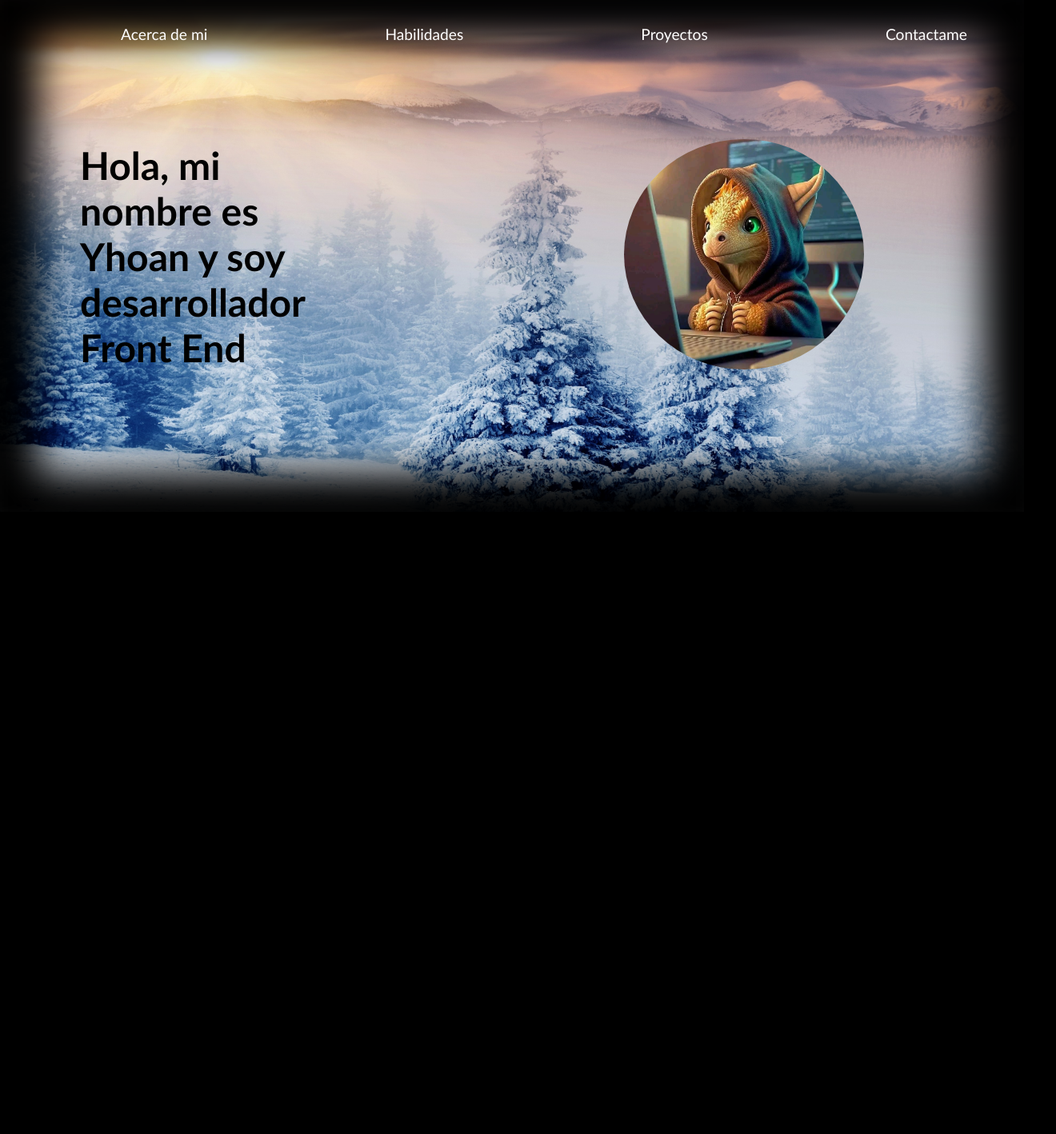
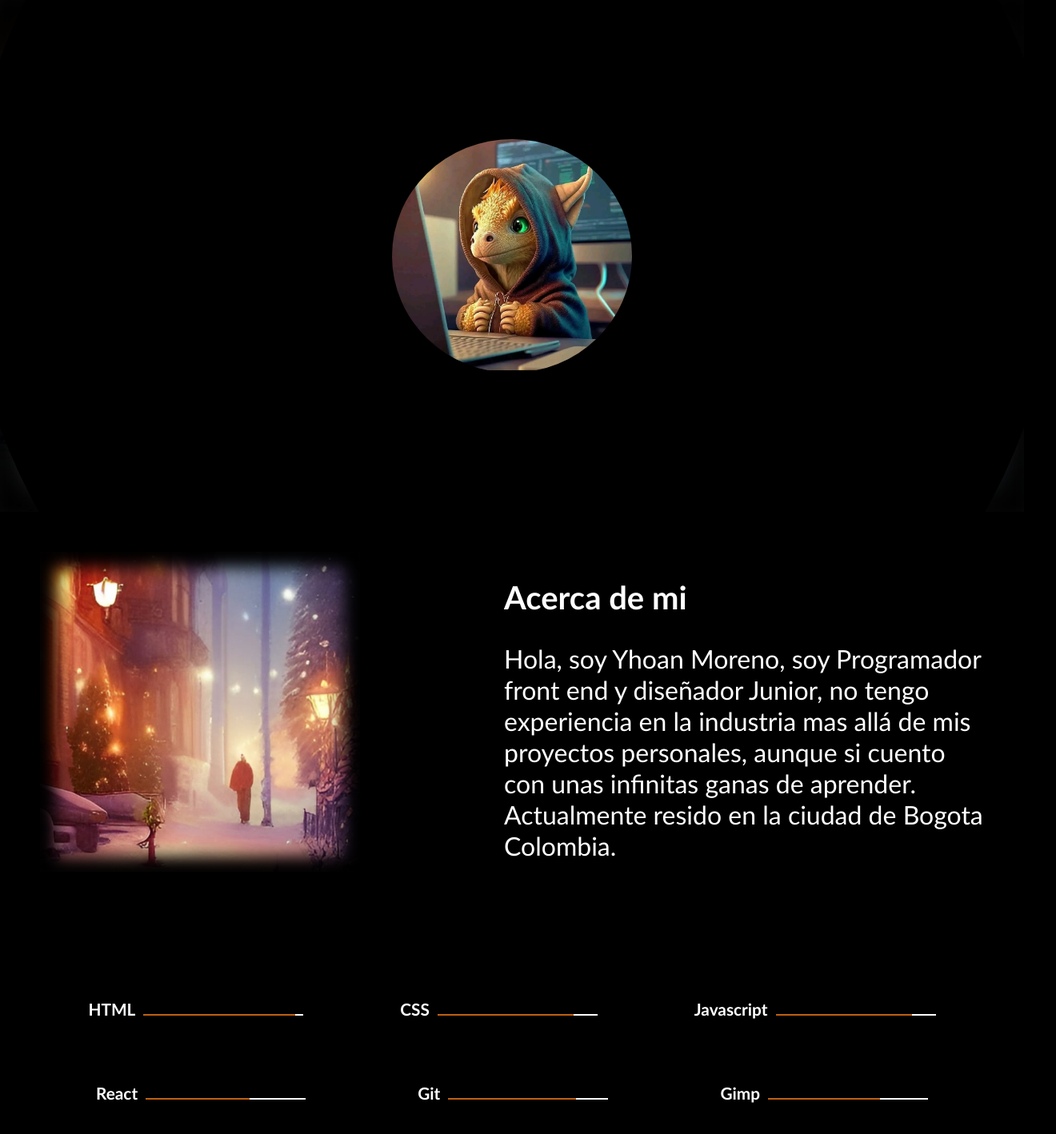
Before and after one commit to Yhoan008/Portafolio, a React (Vite) app: page / in a window 1280 px wide. Shown: the top 1418 px of the page at 80% size, 1320 px wide, since content can reach past the window. Before the commit the page ends 800 px from the top, so only its background shows below. Built offline with nearby package versions, Linux system fonts and the light colour scheme.

Commit message:
Se mejora el fondo de presentacion

```diff
--- a/src/App.jsx
+++ b/src/App.jsx
@@ -1,15 +1,19 @@
 import styled, { createGlobalStyle } from "styled-components";
-import Back from './winter/Back'
+import Back from "./winter/Back";
+import About from "./winter/About";
+import Skills from "./winter/Skills";
 
 const GlobalStyle = createGlobalStyle`
   body{
     margin: 0;
     padding: 0;
     box-sizing: border-box;
-    height: 100vh;
+    height: 300vh;
     background-color: black;
     overflow-y: visible;
     overflow-x: hidden;
+    font-family: "Trebuchet MS", "Lucida Sans Unicode", "Lucida Grande",
+    "Lucida Sans", Arial, sans-serif;
   }
 `;
 
@@ -17,7 +21,16 @@ export default function App() {
   return (
     <>
       <GlobalStyle />
-      <Back/>
+      <Back />
+      <About />
+      <Skills />
     </>
   );
 }
+
+
+// Pendientes:
+
+// Ocultar componente back y que el hover en foto de perfil lo muestre permanentemente
+// Agregar aprendizajes futuros
+// Animacion title
--- /dev/null
+++ b/src/winter/About.jsx
@@ -0,0 +1,52 @@
+import React, { Component } from "react";
+import styled from "styled-components";
+import winter from "./../assets/winter2.jpeg";
+
+const Container = styled.div`
+  padding: 50px;
+  display: flex;
+  justify-content: space-between;
+`;
+
+const Img = styled.div`
+  width: 400px;
+  height: 400px;
+  box-shadow: inset 0 0 20px 20px black;
+  background-image: url(${winter});
+  background-repeat: no-repeat;
+  background-position: 0 -200px;
+  background-size: 100%;
+`;
+
+const H2 = styled.h2`
+  color: white;
+  font-size: 2.5em;
+`;
+
+const P = styled.p`
+  color: white;
+  font-size: 2em;
+`;
+
+export default class About extends Component {
+  render() {
+    return (
+      <Container>
+        <Img />
+        <div
+          style={{
+            width: "600px",
+          }}
+        >
+          <H2>Acerca de mi</H2>
+          <P>
+            Hola, soy Yhoan Moreno, soy Programador front end y diseñador
+            Junior, no tengo experiencia en la industria mas allá de mis
+            proyectos personales, aunque si cuento con unas infinitas ganas de
+            aprender. Actualmente resido en la ciudad de Bogota Colombia.
+          </P>
+        </div>
+      </Container>
+    );
+  }
+}
--- a/src/winter/Back.jsx
+++ b/src/winter/Back.jsx
@@ -1,48 +1,84 @@
+import { useEffect, useState } from "react";
 import styled from "styled-components";
 import winter from "./../assets/winter.jpg";
 import face from "./../assets/dragonCode.jpg";
 import Title from "./Title";
 import Head from "./Head";
 
-let proporcion = window.innerWidth;
-proporcion = proporcion / 2;
-
 const Container = styled.div`
   width: 100%;
-  height: ${proporcion}px;
   position: relative;
   background-image: url(${winter});
   background-repeat: no-repeat;
   background-size: 100%;
   box-shadow: inset 0 0 50px 50px black;
   display: flex;
+  justify-content: center;
+  align-items: center;
+  overflow: hidden;
 `;
 
 const Img = styled.div`
   position: absolute;
   width: 300px;
   height: auto;
-  right: 200px;
-  align-self: center;
-`;
-
-const StyleImg = styled.img`
-  width: 100%;
+  margin: auto;
+  left: 0;
+  right: 0;
+  margin: auto;
   border-radius: 50%;
-  transition: .2s all;
-  &:hover {
-    border-radius: 0;
-  }
+  transition: 0.2s all;
+  overflow: hidden;
+  z-index: 100;
 `;
 
 export default function Back() {
+  const [pantalla, setPantalla] = useState(window.innerWidth);
+  const [hover, setHover] = useState(false);
+
+  const containerStyle = {
+    height: `${pantalla / 2}px`,
+  };
+
+  window.addEventListener("resize", () => {
+    setPantalla(window.innerWidth);
+  });
+
+  function Hola(){
+    return <div>hola</div>
+  }
+
   return (
-    <Container>
+    <Container style={containerStyle}>
+      <Shadow pantalla={pantalla} hover={hover} />
       <Head />
-      <Title />
-      <Img>
-        <StyleImg src={face} alt="perfil" />
+      <Title  pantalla={pantalla} />
+      <Img
+        onMouseEnter={() => {
+          setHover(true);
+        }}
+      >
+        <img src={face} alt="perfil" style={{ width: "100%" }} />
       </Img>
     </Container>
   );
 }
+
+const ShadowStyle = styled.div`
+  position: absolute;
+  transition: 0.5s;
+  border-radius: 50%;
+  z-index: 10;
+`;
+
+function Shadow({ pantalla, hover }) {
+  const shadowStyle = {
+    zIndex : `${hover == true ? -10 : 10}`,
+    width: `${pantalla + 80}px`,
+    height: `${pantalla + 80}px`,
+    top: `-${pantalla / 3.4}px`,
+    boxShadow: `inset 0 0 0 ${hover == true ? 0 : pantalla / 2}px black`,
+  };
+
+  return <ShadowStyle style={shadowStyle}/>;
+}
--- a/src/winter/Head.jsx
+++ b/src/winter/Head.jsx
@@ -6,19 +6,17 @@ const Ul = styled.ul`
   list-style: none;
   display: flex;
   width: 100%;
+  align-self: flex-start;
   justify-content: space-around;
 `;
 
 const Li = styled.li`
   font-size: 1.2em;
   color: white;
-  font-family: "Trebuchet MS", "Lucida Sans Unicode", "Lucida Grande",
-    "Lucida Sans", Arial, sans-serif;
   cursor: pointer;
   padding: 5px;
   &:hover {
     box-shadow: inset 0 -10px 5px -5px white;
-    border-bottom: 2px solid white;
   }
 `;
 
--- /dev/null
+++ b/src/winter/Skills.jsx
@@ -0,0 +1,60 @@
+import React, { Component } from "react";
+import styled from "styled-components";
+
+const Contain = styled.div`
+  display: flex;
+  flex-wrap: wrap;
+  justify-content: space-around;
+  color: white;
+  padding: 50px;
+`;
+
+export default function Skills() {
+  return (
+    <Contain>
+      <Bar skill="HTML" percent={95} />
+      <Bar skill="CSS" percent={85} />
+      <Bar skill="Javascript" percent={85} />
+      <Bar skill="React" percent={65} />
+      <Bar skill='Git' percent={80} />
+      <Bar skill="Gimp" percent={70} />
+    </Contain>
+  );
+}
+
+const Skill = styled.h2`
+  font-size: 1.3em;
+  display: inline;
+`;
+
+const BarProgres = styled.div`
+  display: inline-block;
+  margin-left: 10px;
+  width: 200px;
+  height: 2px;
+  background-color: white;
+`;
+
+const Progress = styled.div`
+  height: 100%;
+  background-color: #c06011;
+`;
+
+function Bar({ skill, percent }) {
+  const styleProgress = {
+    width: `${percent}%`,
+  };
+
+  return (
+    <div
+      style={{
+        margin: "40px 50px",
+      }}
+    >
+      <Skill>{skill}</Skill>
+      <BarProgres>
+        <Progress style={styleProgress} />
+      </BarProgres>
+    </div>
+  );
+}
--- a/src/winter/Title.jsx
+++ b/src/winter/Title.jsx
@@ -1,16 +1,69 @@
+import { useState, useEffect } from "react";
 import styled from "styled-components";
 
-const Div = styled.div`
+const Contain = styled.div`
   position: relative;
-  font-family: 'Trebuchet MS', 'Lucida Sans Unicode', 'Lucida Grande', 'Lucida Sans', Arial, sans-serif;
-  align-self: center;
-  font-weight: 900;
-  font-size: 3em;
-  margin-left: 100px;
-  width:300px;
-  justify-self: flex-start;
+  width: 600px;
+  height: 40px;
+  text-align: center;
+`;
+
+const Back = styled.div`
+  position: absolute;
+  width: 100%;
+  height: 100%;
+  background-color: #aaa;
+  filter: opacity(70%);
 `;
 
 export default function Title() {
-  return <Div>Hola, mi nombre es Yhoan y soy desarrollador Front End</Div>;
+  const containStyle = {
+    top: `${170}px`,
+  };
+
+  return (
+    <Contain style={containStyle}>
+      <Back />
+      <Text />
+    </Contain>
+  );
 }
+
+const H2 = styled.h2`
+  position: absolute;
+  width: 100%;
+  font-weight: 900;
+  font-size: 2em;
+  padding: 0;
+  margin: 0;
+`;
+
+const text1 = "Yhoan Moreno";
+const text2 = "Desarrollador Front End";
+const text3 = "Diseñador Web";
+const array = Array.from(text1);
+
+function Text() {
+  const [ind, setInd] = useState(array.length);
+  let invert = false;
+
+  useEffect(() => {
+    const intervalId = setInterval(() => {
+      setInd((ind) => {
+        if (ind <= 0) {
+          invert = true;
+        } else if (ind >= array.length) {
+          setTimeout(()=>{invert=false},200);
+        }
+        if (invert == true) return ind + 1;
+        if (invert == false) return ind - 1;
+      });
+    }, 200);
+
+    return () => {
+      clearInterval(intervalId);
+    };
+  }, []);
+
+  return <H2>{array.slice(0, ind)}</H2>;
+}
```
Also changed, not shown: src/assets/cristaAnimal2.jfif (deleted), src/assets/winter2.jpeg (added).
